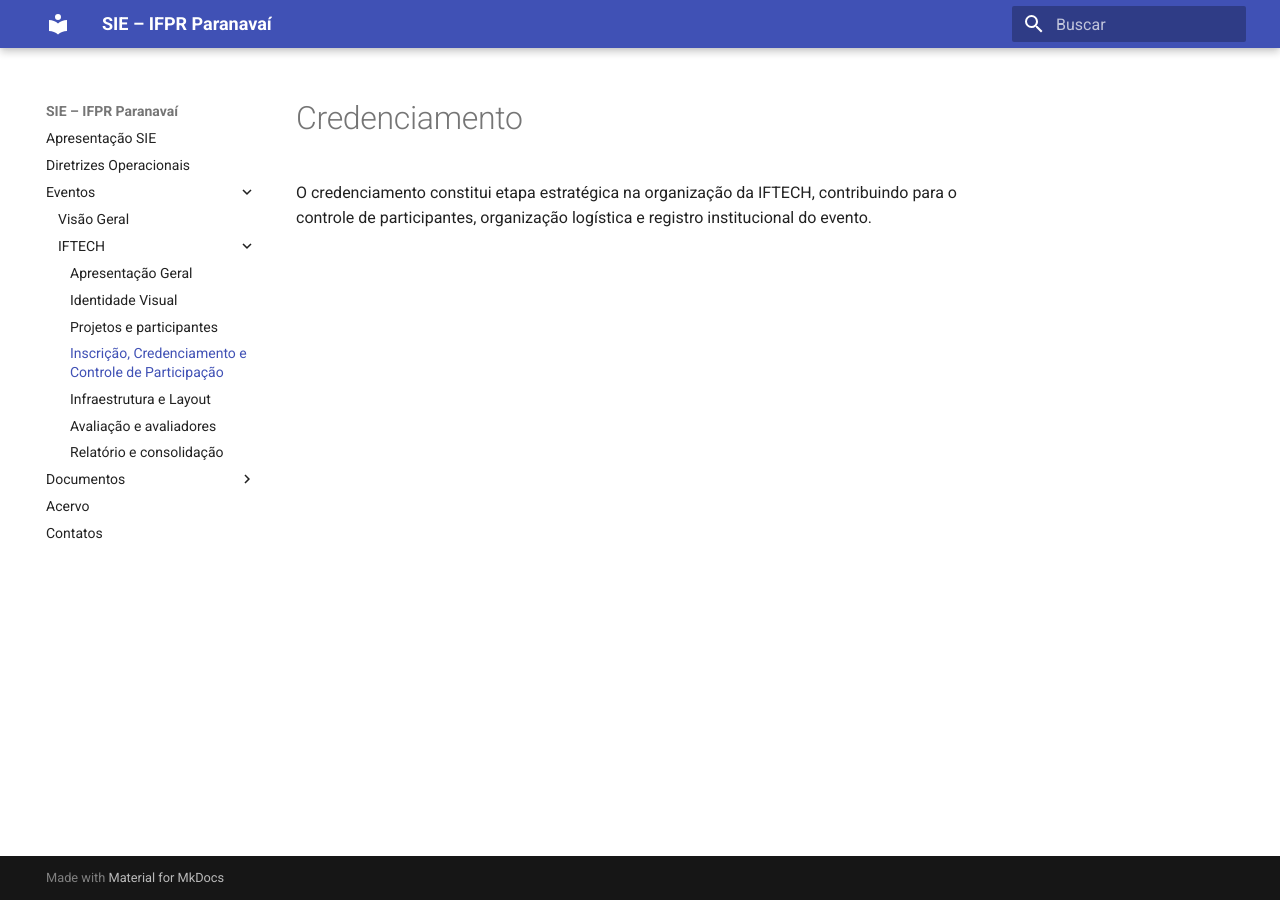
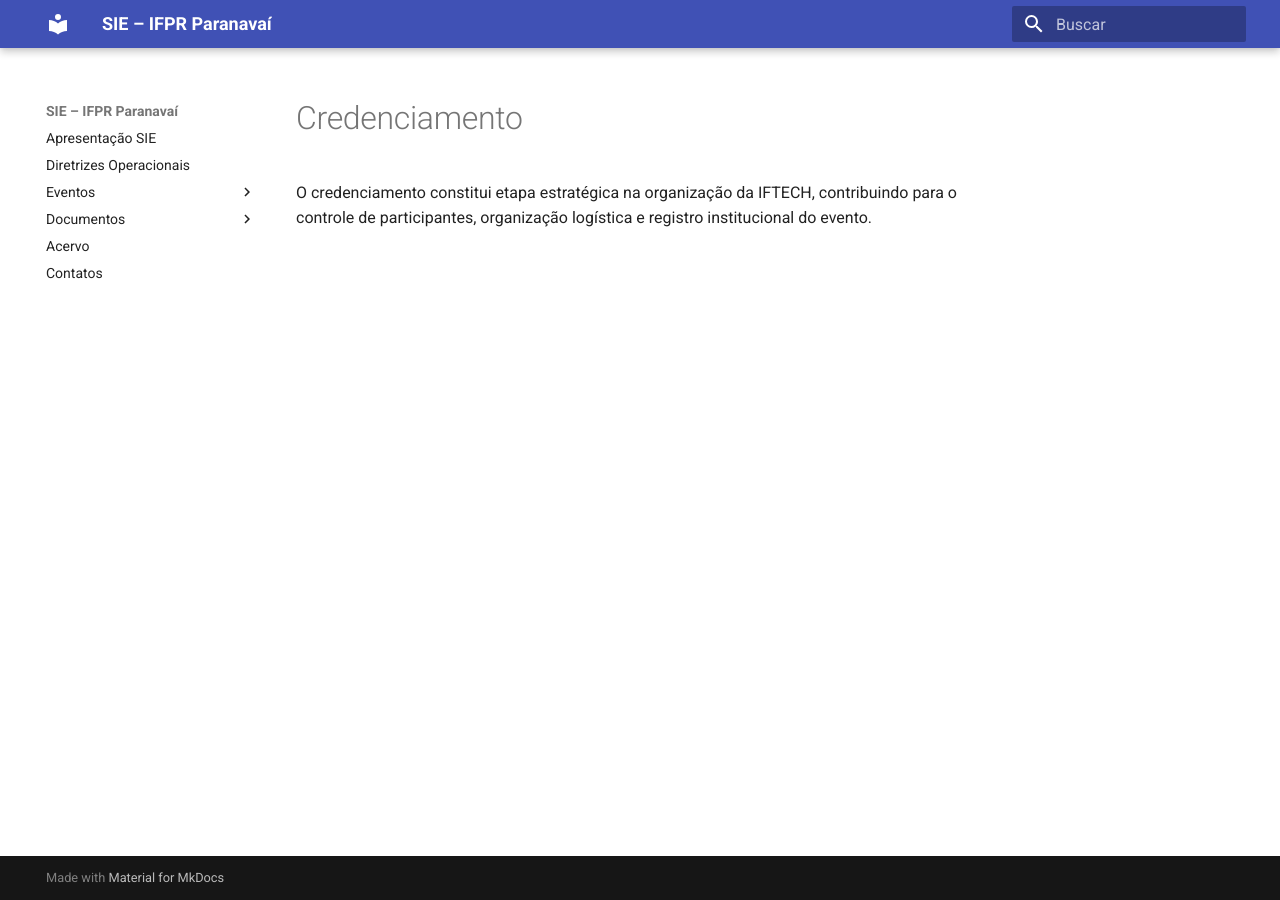
Before and after one commit to ifpr-sie-paranavai/dossie, an MkDocs documentation site: the page built from docs/eventos/iftech/credenciamento.md, in a window 1280 px wide. Built offline with MkDocs 1.6.1 and Material for MkDocs 9.7.7, drawn with Linux system fonts in a browser that asks for light colours.

Commit message:
Update mkdocs.yml

```diff
--- a/mkdocs.yml
+++ b/mkdocs.yml
@@ -20,7 +20,6 @@ nav:
           - Apresentação Geral: eventos/iftech/index.md
           - Identidade Visual: eventos/iftech/identidade.md
           - Projetos e participantes: eventos/iftech/projetos.md
-          - Inscrição, Credenciamento e Controle de Participação: eventos/iftech/credenciamento.md
           - Infraestrutura e Layout: eventos/iftech/layout.md
           - Avaliação e avaliadores: eventos/iftech/avaliacao.md
           - Relatório e consolidação: eventos/iftech/relatorio.md
```
